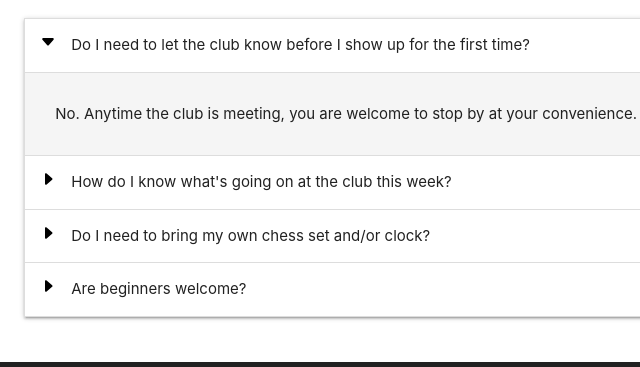
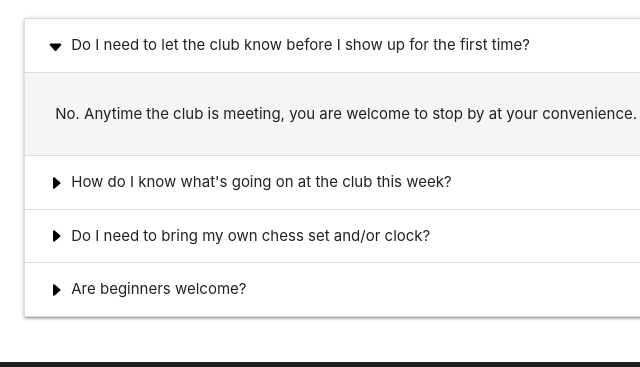
Before and after one commit to brian101co/monroe_chess_club, a plain HTML site: page index.html in a window 1280 px wide. Shown: the part 1926-2293 px from the top of the page, 179-819 px from the left. Drawn offline with nearby package versions, Linux system fonts and the light colour scheme.

Commit message:
added CSS transfrom to rotate accordian icon instead of changing innerHTML

```diff
--- a/assets/css/index.css
+++ b/assets/css/index.css
@@ -108,8 +108,20 @@ footer {
     right: 30px;
 }
 
+.collapsible-header {
+    align-items: center;
+}
+
 .caret {
-    padding-right: 1rem;
+    display: flex;
+    align-items: center;
+    padding: 0 0.5rem;
+    transition: transform 300ms;
+}
+
+.caret.open {
+    transform: rotate(90deg);
+    transform-origin: center center;
 }
 
 @media screen and (max-width: 500px) {
--- a/assets/js/index.js
+++ b/assets/js/index.js
@@ -10,12 +10,10 @@ document.addEventListener('DOMContentLoaded', function () {
     M.Carousel.init(carouselElems);
     M.Collapsible.init(FAQelems, {
       onOpenStart: function (listElem) {
-        listElem.querySelector(".caret").innerHTML =
-          '<img src="assets/images/caret-down.svg" alt="Tab Open Icon">';
+        listElem.querySelector(".caret").classList.toggle("open");
       },
       onCloseStart: function (listElem) {
-        listElem.querySelector(".caret").innerHTML =
-          '<img src="assets/images/caret-right.svg" alt="Tab Closed Icon">';
+        listElem.querySelector(".caret").classList.toggle("open");
       },
     });
 
--- a/index.html
+++ b/index.html
@@ -95,7 +95,7 @@
                         <h2 class="center-align orange-text text-lighten-1">FAQ</h2>
                           <ul class="collapsible">
                             <li class="active">
-                                <div class="collapsible-header"><span class="caret"><img src="assets/images/caret-down.svg" alt="Tab Closed Icon"></span>Do I need to let the club know before I show up for the first time?</div>
+                                <div class="collapsible-header"><span class="caret open"><img src="assets/images/caret-right.svg" alt="Tab Closed Icon"></span>Do I need to let the club know before I show up for the first time?</div>
                                 <div class="collapsible-body grey lighten-4">No. Anytime the club is meeting, you are welcome to stop by at your convenience.</div>
                             </li>
                             <li>
```
